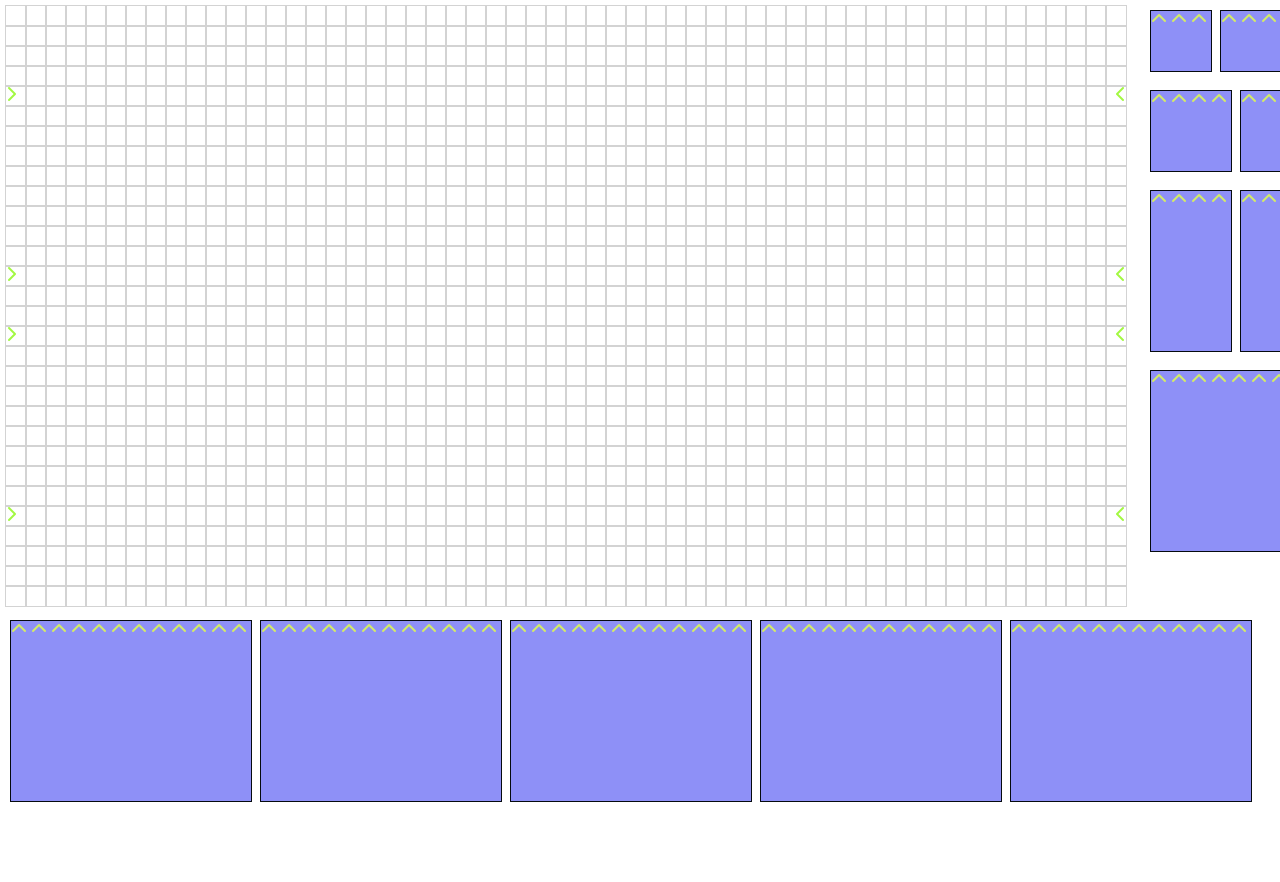
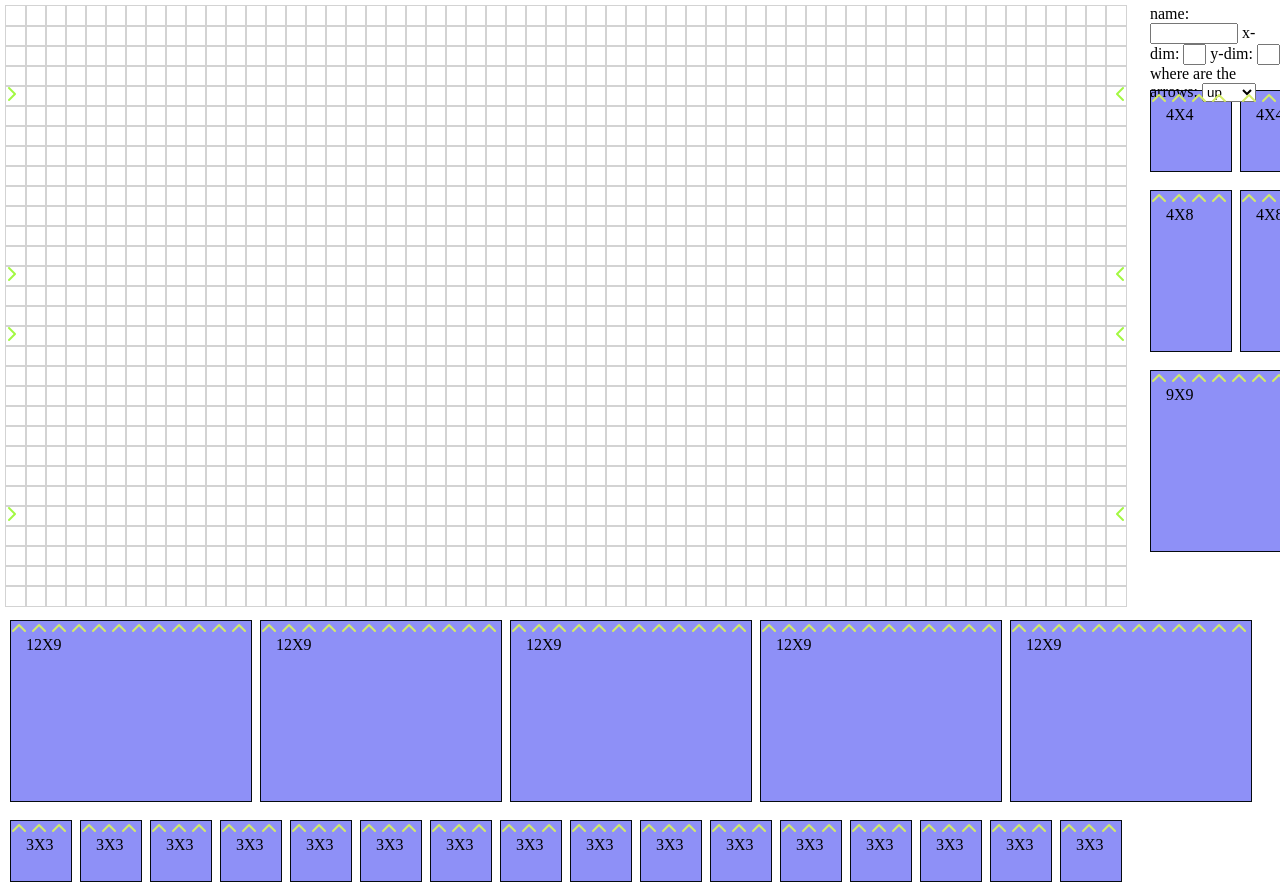
Before and after one commit to KirikaUeno/Stacker, a plain HTML site: page index.html in a window 1280 px wide. Shown: the top 882 px of the page. Before the commit the page ends 832 px from the top, so only its background shows below. Drawn offline with Linux system fonts and the light colour scheme.

Commit message:
fix and creation
green arrows bug fix (hopefully);
creation menu.

```diff
--- a/index.html
+++ b/index.html
@@ -16,6 +16,22 @@
     <div id="objects">
 
     </div>
+    <div id="creation-menu">
+        <label for="name">name:</label>
+        <input type="text" id="name" name="name">
+        <label for="xdim">x-dim:</label>
+        <input type="text" id="xdim" name="xdim">
+        <label for="ydim">y-dim:</label>
+        <input type="text" id="ydim" name="ydim">
+        <label for="directions">where are the arrows:</label>
+        <select name="directions" id="directions">
+            <option value="up">up</option>
+            <option value="right">right</option>
+            <option value="down">down</option>
+            <option value="left">left</option>
+        </select>
+        <button type="button", id = "create", onclick="create()">Create!</button>
+    </div>
 </body>
 
 <main>
--- a/main.css
+++ b/main.css
@@ -31,6 +31,14 @@ body{
     border-color:rgb(6, 11, 15);
 }
 
+.object p{
+    position: absolute;
+    padding: 15px;
+    margin: 0px;
+    top: 0px;
+    left:0px;
+}
+
 .fa-chevron-right{
     color: rgb(163, 248, 66);
     position:absolute;
@@ -49,3 +57,25 @@ main p{
     top: 700px;
     color:rgb(255, 255, 255);
 }
+
+#creation-menu{
+    position:absolute;
+    top:5px;
+    left:1150px;
+}
+
+#name{
+    width: 80px;
+}
+#xdim{
+    width: 15px;
+}
+#ydim{
+    width: 15px;
+}
+#create{
+    width: 80px;
+    position: absolute;
+    top: 0px;
+    left: 490px;
+}
--- a/main.js
+++ b/main.js
@@ -1,5 +1,10 @@
 const gridDiv = document.getElementById("grid");
 const objectsDiv = document.getElementById("objects");
+const nameInput = document.getElementById("name");
+const dimXInput = document.getElementById("xdim");
+const dimYInput = document.getElementById("ydim");
+const directionInput = document.getElementById("directions");
+const submitButton = document.getElementById("create");
 
 var draggedObject;
 var objects = [];
@@ -25,6 +30,9 @@ function addArrow(i,j,d){
   arrow = document.createElement("i", { is: 'arrow'+indexOfArrow.toString()});
   arrow.classList.add('fa-solid');
   arrow.classList.add('fa-chevron-right');
+  arrow.setAttribute('draggable', "false");
+  /*arrow.setAttribute('ondragover', "allowDrop(event)");
+  arrow.setAttribute('ondrop', "dropToArrow(event)");*/
   switch(d){
     case 'up': arrow.classList.add('fa-rotate-270');
     case 'left':
@@ -46,10 +54,11 @@ addArrow(55,13,'left');
 addArrow(55,16,'left');
 addArrow(55,25,'left');
 
-function createObjects(n, w1, h1, t1, l1){
+var objectNumber = 0;
+function createObjects(n, w1, h1, t1, l1,name){
     objects = [];
     for(let i=0; i<n; i++){
-        objects[i] = document.createElement('object-'+w1.toString()+'-'+h1.toString()+'_'+i.toString());
+        objects[i] = document.createElement('object-'+objectNumber.toString());
         objects[i].classList.add('object');
         objects[i].setAttribute('draggable', "true");
         objects[i].setAttribute('ondragstart', "drag(event)");
@@ -79,20 +88,30 @@ function createObjects(n, w1, h1, t1, l1){
           indexOfArrow+=1;
         }
         objectsDiv.appendChild(objects[i]);
+        const para = document.createElement("p");
+        const textNode = document.createTextNode(name);
+        para.appendChild(textNode);
+        objects[i].appendChild(para);
+        objectNumber+=1;
     }
 }
 
-createObjects(10,3,3,10,1150);
-createObjects(5,12,9,620,10);
-createObjects(8,4,4,90,1150);
-createObjects(4,4,8,190,1150);
-createObjects(1,3,6,190,1520);
-createObjects(1,4,6,190,1600);
-createObjects(1,9,9,370,1150);
-createObjects(1,5,6,370,1350);
-createObjects(1,5,7,370,1470);
-createObjects(1,15,6,370,1590);
-createObjects(1,9,6,190,1600);
+function create(){
+  console.log(nameInput);
+  createObjects(1,dimXInput.value,dimYInput.value,50,1150,nameInput.value);
+}
+
+createObjects(16,3,3,820,10,"3X3");
+createObjects(5,12,9,620,10,"12X9");
+createObjects(8,4,4,90,1150,"4X4");
+createObjects(4,4,8,190,1150,"4X8");
+createObjects(1,3,6,190,1520,"3X6");
+createObjects(1,4,6,190,1600,"4X6");
+createObjects(1,9,9,370,1150,"9X9");
+createObjects(1,5,6,370,1350,"5X6");
+createObjects(1,5,7,370,1470,"5X7");
+createObjects(1,15,6,370,1590,"15X6");
+createObjects(1,9,6,190,1600,"9X6");
 
 function allowDrop(ev) {
     ev.preventDefault();
@@ -104,11 +123,12 @@ function allowDrop(ev) {
   }
 
   function drop(ev) {
+    //console.log(document.elementFromPoint(ev.clientX, ev.clientY));
     ev.preventDefault();
     var data = ev.dataTransfer.getData("text");
-    const cell = document.getElementsByTagName(data).item(0);
-    cell.style.left = ev.target.style.left;
-    cell.style.top = ev.target.style.top;
+    const obj = document.getElementsByTagName(data).item(0);
+    obj.style.left = ev.target.className=='grid-block'?ev.target.style.left:ev.target.parentElement.style.left;
+    obj.style.top = ev.target.className=='grid-block'?ev.target.style.top:ev.target.parentElement.style.top;
   }
 
   document.addEventListener('keydown', function(event) {
@@ -132,8 +152,8 @@ function allowDrop(ev) {
             objectd.setAttribute('direction','down');
             break;
         }
-        while (objectd.firstChild) {
-          objectd.removeChild(objectd.firstChild);
+        for(var i=objectd.childNodes.length-1;i>=0;i--){
+          if(objectd.childNodes[i].tagName!='P') objectd.removeChild(objectd.childNodes[i]);
         }
         var sideWithArrows = 'up';
         switch (objectd.getAttribute('arrowSide')){
@@ -220,12 +240,12 @@ function allowDrop(ev) {
               break;
             case 'down':
               arrow.classList.add('fa-rotate-90');
-              arrow.style.top = (((objectd.style.height.substr(0,objectd.style.height.length-2))/20-1)*20).toString()+'px';
+              arrow.style.top = (((objectd.style.height.substr(0,objectd.style.height.length-2))/20-0.7)*20).toString()+'px';
               arrow.style.left = (3+j*20).toString()+'px';
               break;
             case 'right':
               arrow.style.top = (2+j*20).toString()+'px';
-              arrow.style.left = (((objectd.style.width.substr(0,objectd.style.width.length-2))/20-1)*20).toString()+'px';
+              arrow.style.left = (((objectd.style.width.substr(0,objectd.style.width.length-2))/20-0.7)*20).toString()+'px';
               break;
           }
           arrow.style.color = 'rgb(212, 236, 102)';
```
